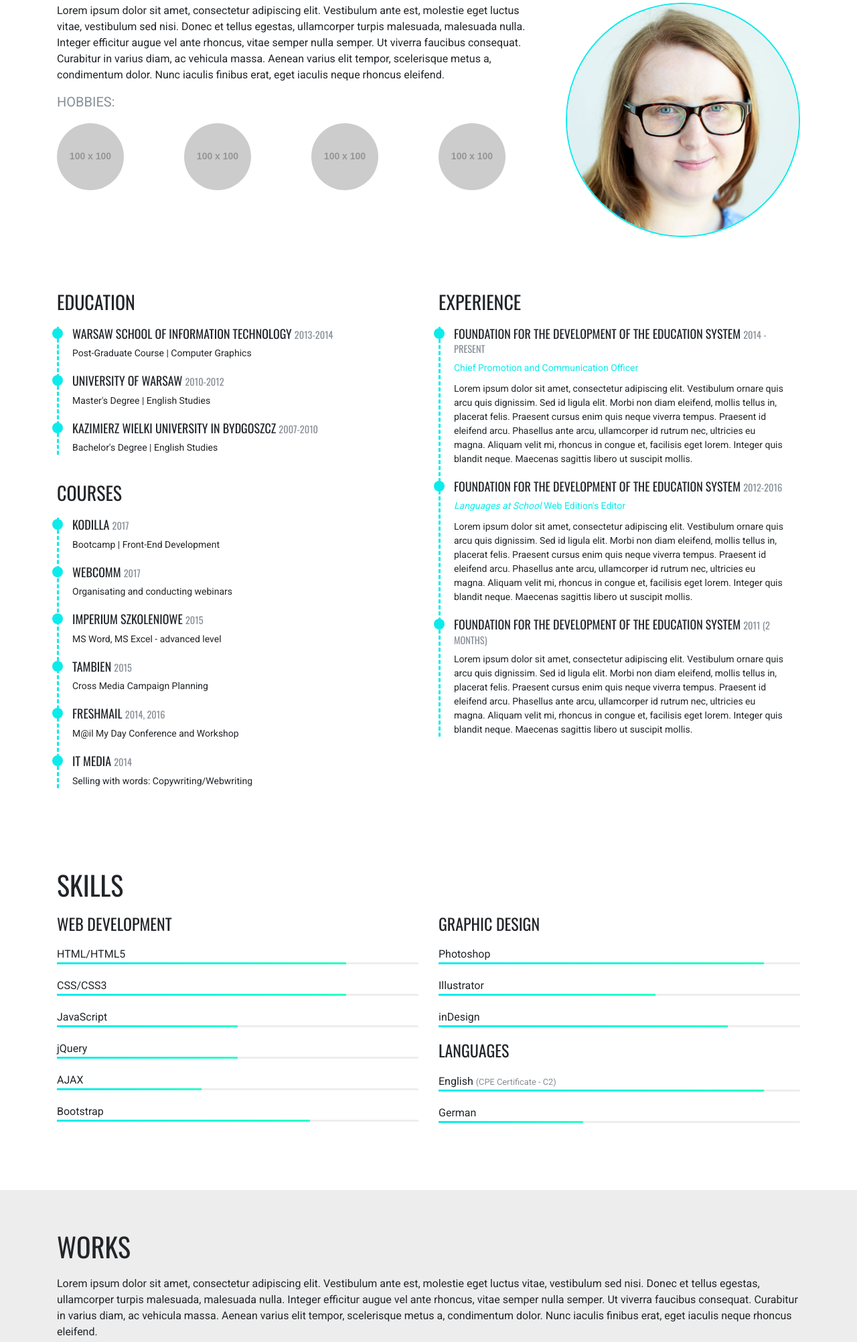
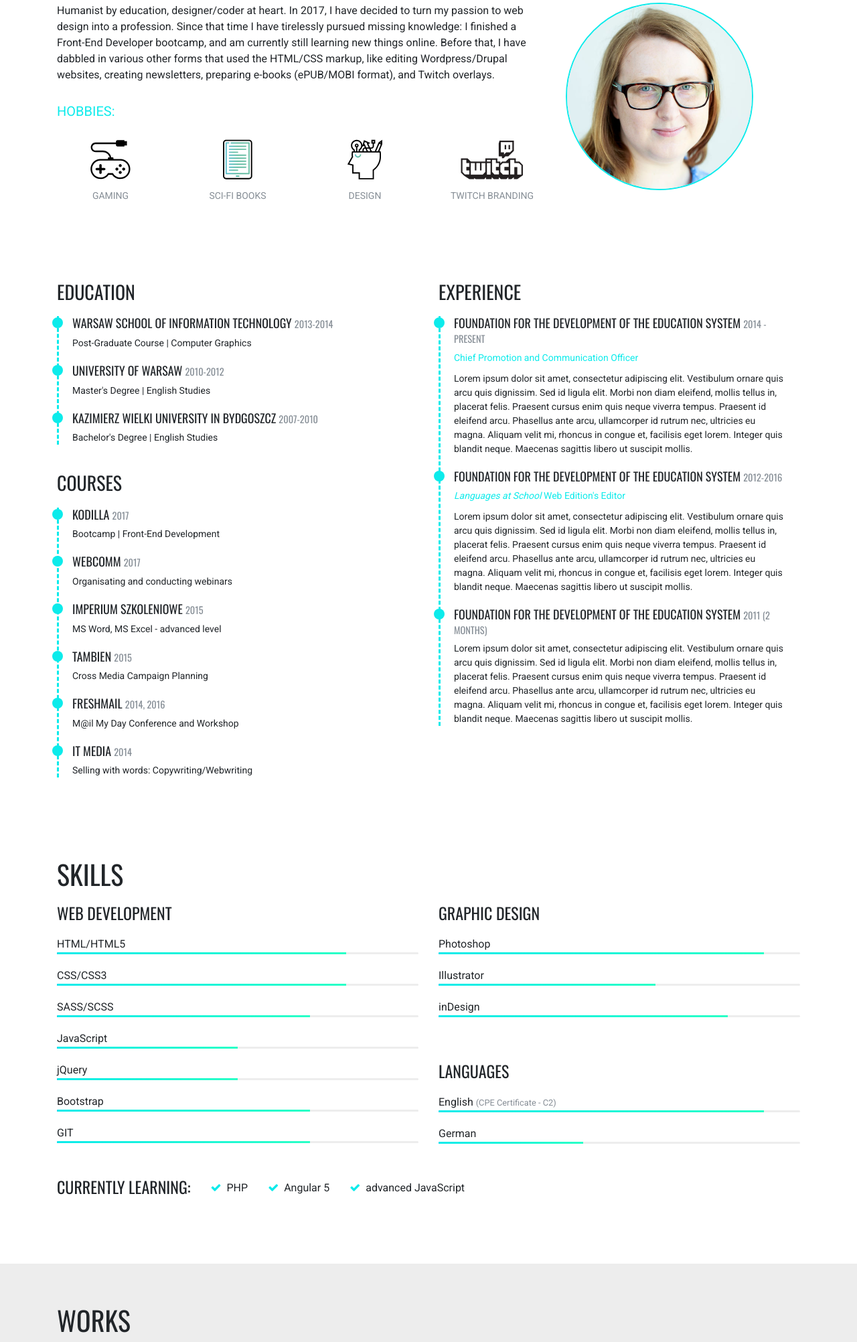
Before and after one commit to ika-codes/ika-codes.github.io, a website: page index.html in a window 1280 px wide. Shown: the part 794-2798 px from the top of the page at 67% size. Drawn offline with nearby package versions, Linux system fonts and the light colour scheme; placeholder pictures from the web are drawn by us.

Commit message:
Add About me content and icons

```diff
--- a/index.html
+++ b/index.html
@@ -31,12 +31,11 @@
 				<div class="row">
 					<div class="col-sm">
  						<h1 class="display-2">Hello!</h1>
-						<p class="lead">I am a front-end developer and a graphic designer,<br>
-						based in Warsaw, Poland.</p>
+						<p class="lead">I am a junior front-end developer and a graphic designer, based in Warsaw, Poland.</p>
 						<p class="lead">If you're looking for a developer with an eye for design, look&nbsp;no further!</p>
 						<p class="small-jumbotron">Check out other services:</p>
-						<a href="#" class="social"><i class="fa fa-linkedin" aria-hidden="true"></i></a>
-						<a href="#" class="social"><i class="fa fa-github" aria-hidden="true"></i></a>
+						<a href="https://www.linkedin.com/in/weronika-skaczkowska-13439812b/" class="social" target="_blank"><i class="fa fa-linkedin" aria-hidden="true"></i></a>
+						<a href="https://github.com/ika-codes" target="_blank" class="social"><i class="fa fa-github" aria-hidden="true"></i></a>
 					</div>
 					<div class="col-sm">
 					</div>
@@ -52,20 +51,24 @@
 				</div>
 				<div class="row whitespace">
 					<div class="col-md-8">
-						<p>Lorem ipsum dolor sit amet, consectetur adipiscing elit. Vestibulum ante est, molestie eget luctus vitae, vestibulum sed nisi. Donec et tellus egestas, ullamcorper turpis malesuada, malesuada nulla. Integer efficitur augue vel ante rhoncus, vitae semper nulla semper. Ut viverra faucibus consequat. Curabitur in varius diam, ac vehicula massa. Aenean varius elit tempor, scelerisque metus a, condimentum dolor. Nunc iaculis finibus erat, eget iaculis neque rhoncus eleifend.</p>
+						<p>Humanist by education, designer/coder at heart. In 2017, I have decided to turn my passion to web design into a profession. Since that time I have tirelessly pursued missing knowledge: I finished a Front-End Developer bootcamp, and am currently still learning new things online. Before that, I have dabbled in various other forms that used the HTML/CSS markup, like editing Wordpress/Drupal websites, creating newsletters, preparing e-books (ePUB/MOBI format), and Twitch overlays.</p>
 						<h5 class="small-em">Hobbies:</h5>
-						<div class="row">
+						<div class="row text-center">
 							<div class="col-sm">
-								<img src="http://via.placeholder.com/100x100" class="rounded-circle">
+								<img src="images/gamepad.svg" class="hobby">
+								<h6 class="hobbies">Gaming</h6>
 							</div>
 							<div class="col-sm">
-								<img src="http://via.placeholder.com/100x100" class="rounded-circle">
+								<img src="images/ebook.svg" class="hobby" >
+								<h6 class="hobbies">Sci-fi books</h6>
 							</div>
 							<div class="col-sm">
-								<img src="http://via.placeholder.com/100x100" class="rounded-circle">
+								<img src="images/design.svg" class="hobby">
+								<h6 class="hobbies">Design</h6>
 							</div>
 							<div class="col-sm">
-								<img src="http://via.placeholder.com/100x100" class="rounded-circle">
+								<img src="images/twitch.svg" class="hobby">
+								<h6 class="hobbies">Twitch branding</h6>
 							</div>
 						</div>
 					</div>
@@ -148,7 +151,13 @@
 						<p class="prog-label">CSS/CSS3</p>
 						<div class="progress progress-skills" style="height: 3px;">
 							<div class="progress-bar bar-color" role="progressbar" aria-valuenow="80" aria-valuemin="0" aria-valuemax="100" style="width: 80%;" data-toggle="tooltip" data-placement="top" title="80%">
-								<span class="progress-type" hidden>CSS / CSS3</span>
+								<span class="progress-type" hidden>CSS/CSS3/SCSS</span>
+							</div>
+						</div>
+						<p class="prog-label">SASS/SCSS</p>
+						<div class="progress progress-skills" style="height: 3px;">
+							<div class="progress-bar bar-color" role="progressbar" aria-valuenow="80" aria-valuemin="0" aria-valuemax="100" style="width: 70%;" data-toggle="tooltip" data-placement="top" title="70%">
+								<span class="progress-type" hidden>SASS/SCSS</span>
 							</div>
 						</div>
 						<p class="prog-label">JavaScript</p>
@@ -163,16 +172,16 @@
 								<span class="progress-type" hidden>jQuery</span>
 							</div>
 						</div>
-						<p class="prog-label">AJAX</p>
-						<div class="progress progress-skills" style="height: 3px;">
-							<div class="progress-bar bar-color" role="progressbar" aria-valuenow="40" aria-valuemin="0" aria-valuemax="100" style="width: 40%;" data-toggle="tooltip" data-placement="top" title="40%">
-								<span class="progress-type" hidden>AJAX</span>
-							</div>
-						</div>
 						<p class="prog-label">Bootstrap</p>
 						<div class="progress progress-skills" style="height: 3px;">
 							<div class="progress-bar bar-color" role="progressbar" aria-valuenow="70" aria-valuemin="0" aria-valuemax="100" style="width: 70%;" data-toggle="tooltip" data-placement="top" title="70%">
 								<span class="progress-type" hidden>Bootstrap</span>
+							</div>
+						</div>
+						<p class="prog-label">GIT</p>
+						<div class="progress progress-skills" style="height: 3px;">
+							<div class="progress-bar bar-color" role="progressbar" aria-valuenow="40" aria-valuemin="0" aria-valuemax="100" style="width: 70%;" data-toggle="tooltip" data-placement="top" title="70%">
+								<span class="progress-type" hidden>GIT</span>
 							</div>
 						</div>
 					</div>
@@ -211,12 +220,20 @@
 						</div>
 					</div>
 				</div>
+				<div class="row">
+					<div class="col-sm to-learn">
+						<h4>Currently learning:</h4>
+						<p class="learning"><i class="fa fa-check" aria-hidden="true"></i>PHP</p>
+						<p class="learning"><i class="fa fa-check" aria-hidden="true"></i>Angular 5</p>
+						<p class="learning"><i class="fa fa-check" aria-hidden="true"></i>advanced JavaScript</p>
+					</div>
+				</div>
 			</div>
 		</section>
 		<section class="works whitespace">
 			<div class="container">
 				<h1 class="title" id="works">Works</h1>
-				<p>Lorem ipsum dolor sit amet, consectetur adipiscing elit. Vestibulum ante est, molestie eget luctus vitae, vestibulum sed nisi. Donec et tellus egestas, ullamcorper turpis malesuada, malesuada nulla. Integer efficitur augue vel ante rhoncus, vitae semper nulla semper. Ut viverra faucibus consequat. Curabitur in varius diam, ac vehicula massa. Aenean varius elit tempor, scelerisque metus a, condimentum dolor. Nunc iaculis finibus erat, eget iaculis neque rhoncus eleifend.</p>
+				<p>Below you will find my recent works, either design or coding-related. Each has a short description and a tag that will help you differentiate the projects. With coding projects, I have added a link to the source code on GitHub.</p>
 				<div class="card-deck">
 					<div class="card">
 						<img class="card-img-top" src="http://via.placeholder.com/362x200" alt="Card image cap">
--- a/sass/style.scss
+++ b/sass/style.scss
@@ -63,15 +63,30 @@ h1.title {
 }
 
 img.about-photo {
-	width: 100%;
+	width: 80%;
 	height: auto;
 	border: 2px $primary solid;
 }
 
 .small-em {
 	text-transform: uppercase;
+	color: $primary;
+	margin: 30px 0;
+}
+
+.hobbies {
+	text-transform: uppercase;
+	padding: 16px 0 30px;
+	font-size: 14px;
 	color: $gray;
-	margin-bottom: 20px;
+}
+
+img.hobby {
+	height: 60px;
+	transition: .5s;
+	&:hover {
+		transform: scale(1.1);
+	}
 }
 
 .dashed-about {
@@ -127,7 +142,23 @@ img.about-photo {
 }
 
 h4.secondary-skills {
-	margin-top: 20px;
+	margin-top: 66px;
+}
+
+.to-learn {
+	margin-top: 30px;
+	display: flex;
+	align-items: center;
+	flex-wrap: wrap;
+}
+
+.learning {
+	display: inline-block;
+	margin-left: 30px;
+	i {
+		color: $primary;
+		padding-right: 8px;
+	}
 }
 
 .prog-label {
```
Also changed, not shown: css/style.css, css/style.prefixed.css, images/design.svg (added), images/ebook.svg (added), images/gamepad.svg (added), images/twitch.svg (added).
